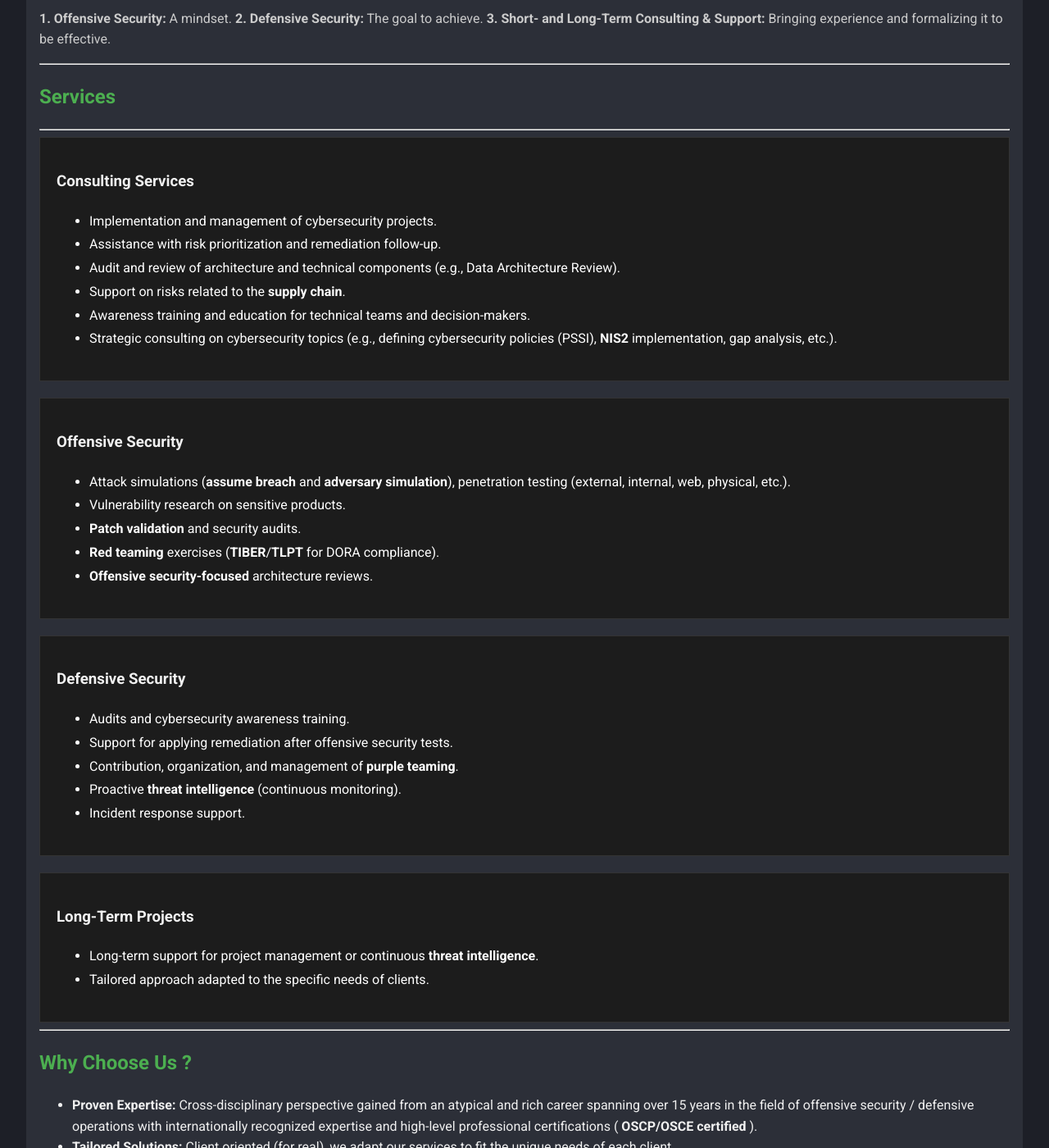
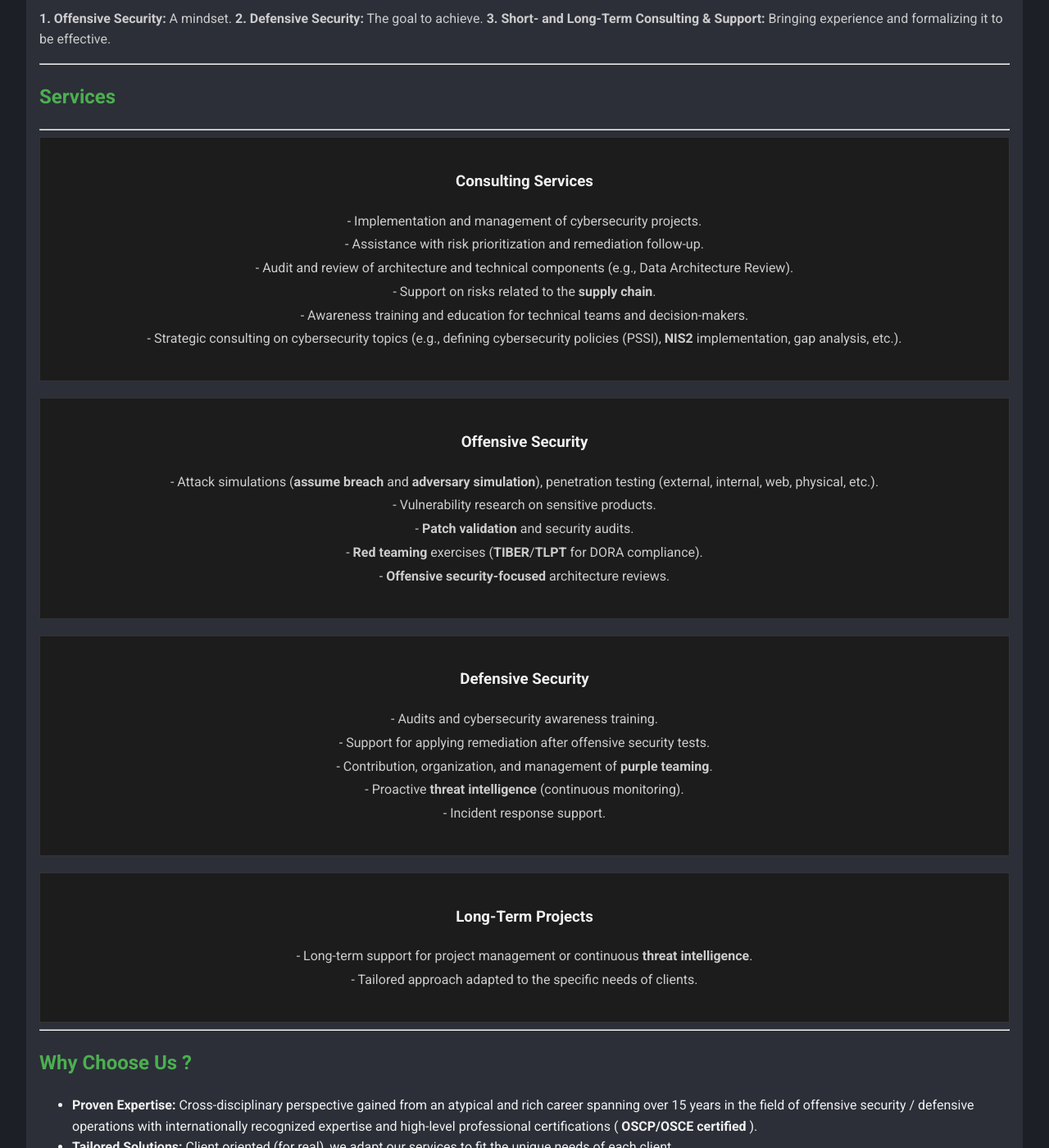
Before and after one commit to kmkz/BOSS.github.io, a Jekyll site: the page built from index.md, in a window 1280 px wide and 1400 px high, scrolled down 806 px. Shown: the whole window at 82% size. Built offline with Jekyll 4.4.1, drawn with Linux system fonts in a browser that asks for light colours; some of the changed text lies outside the part shown.

Commit message:
adapt index

```diff
--- a/index.md
+++ b/index.md
@@ -36,46 +36,46 @@ Our goal is to develop a comprehensive cybersecurity approach by capitalizing on
 
 ---
 
-<div style="border: 1px solid #333; padding: 20px; margin-bottom: 20px; background-color: #1c1c1c; color: #fff;">
+<div style="border: 1px solid #333; padding: 20px; margin-bottom: 20px; background-color: #1c1c1c; color: #fff; text-align: center;">
   <h3 style="color: #f1f1f1;">Consulting Services</h3>
-  <ul style="line-height: 1.8;">
-    <li>Implementation and management of cybersecurity projects.</li>
-    <li>Assistance with risk prioritization and remediation follow-up.</li>
-    <li>Audit and review of architecture and technical components (e.g., Data Architecture Review).</li>
-    <li>Support on risks related to the <strong>supply chain</strong>.</li>
-    <li>Awareness training and education for technical teams and decision-makers.</li>
-    <li>Strategic consulting on cybersecurity topics (e.g., defining cybersecurity policies (PSSI), <strong>NIS2</strong> implementation, gap analysis, etc.).</li>
-  </ul>
+  <p style="line-height: 1.8;">
+    - Implementation and management of cybersecurity projects.<br>
+    - Assistance with risk prioritization and remediation follow-up.<br>
+    - Audit and review of architecture and technical components (e.g., Data Architecture Review).<br>
+    - Support on risks related to the <strong>supply chain</strong>.<br>
+    - Awareness training and education for technical teams and decision-makers.<br>
+    - Strategic consulting on cybersecurity topics (e.g., defining cybersecurity policies (PSSI), <strong>NIS2</strong> implementation, gap analysis, etc.).
+  </p>
 </div>
 
-<div style="border: 1px solid #333; padding: 20px; margin-bottom: 20px; background-color: #1c1c1c; color: #fff;">
+<div style="border: 1px solid #333; padding: 20px; margin-bottom: 20px; background-color: #1c1c1c; color: #fff; text-align: center;">
   <h3 style="color: #f1f1f1;">Offensive Security</h3>
-  <ul style="line-height: 1.8;">
-    <li>Attack simulations (<strong>assume breach</strong> and <strong>adversary simulation</strong>), penetration testing (external, internal, web, physical, etc.).</li>
-    <li>Vulnerability research on sensitive products.</li>
-    <li><strong>Patch validation</strong> and security audits.</li>
-    <li><strong>Red teaming</strong> exercises (<strong>TIBER</strong>/<strong>TLPT</strong> for DORA compliance).</li>
-    <li><strong>Offensive security-focused</strong> architecture reviews.</li>
-  </ul>
+  <p style="line-height: 1.8;">
+    - Attack simulations (<strong>assume breach</strong> and <strong>adversary simulation</strong>), penetration testing (external, internal, web, physical, etc.).<br>
+    - Vulnerability research on sensitive products.<br>
+    - <strong>Patch validation</strong> and security audits.<br>
+    - <strong>Red teaming</strong> exercises (<strong>TIBER</strong>/<strong>TLPT</strong> for DORA compliance).<br>
+    - <strong>Offensive security-focused</strong> architecture reviews.
+  </p>
 </div>
 
-<div style="border: 1px solid #333; padding: 20px; margin-bottom: 20px; background-color: #1c1c1c; color: #fff;">
+<div style="border: 1px solid #333; padding: 20px; margin-bottom: 20px; background-color: #1c1c1c; color: #fff; text-align: center;">
   <h3 style="color: #f1f1f1;">Defensive Security</h3>
-  <ul style="line-height: 1.8;">
-    <li>Audits and cybersecurity awareness training.</li>
-    <li>Support for applying remediation after offensive security tests.</li>
-    <li>Contribution, organization, and management of <strong>purple teaming</strong>.</li>
-    <li>Proactive <strong>threat intelligence</strong> (continuous monitoring).</li>
-    <li>Incident response support.</li>
-  </ul>
+  <p style="line-height: 1.8;">
+    - Audits and cybersecurity awareness training.<br>
+    - Support for applying remediation after offensive security tests.<br>
+    - Contribution, organization, and management of <strong>purple teaming</strong>.<br>
+    - Proactive <strong>threat intelligence</strong> (continuous monitoring).<br>
+    - Incident response support.
+  </p>
 </div>
 
-<div style="border: 1px solid #333; padding: 20px; background-color: #1c1c1c; color: #fff;">
+<div style="border: 1px solid #333; padding: 20px; background-color: #1c1c1c; color: #fff; text-align: center;">
   <h3 style="color: #f1f1f1;">Long-Term Projects</h3>
-  <ul style="line-height: 1.8;">
-    <li>Long-term support for project management or continuous <strong>threat intelligence</strong>.</li>
-    <li>Tailored approach adapted to the specific needs of clients.</li>
-  </ul>
+  <p style="line-height: 1.8;">
+    - Long-term support for project management or continuous <strong>threat intelligence</strong>.<br>
+    - Tailored approach adapted to the specific needs of clients.
+  </p>
 </div>
 
 
```
Also changed, not shown: other parts of index.md (+2 -2 lines).
